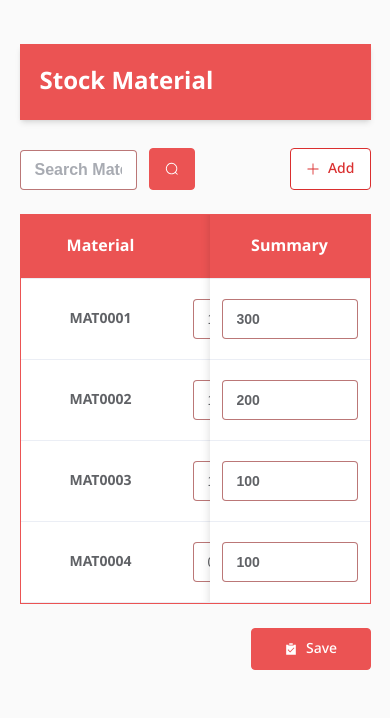
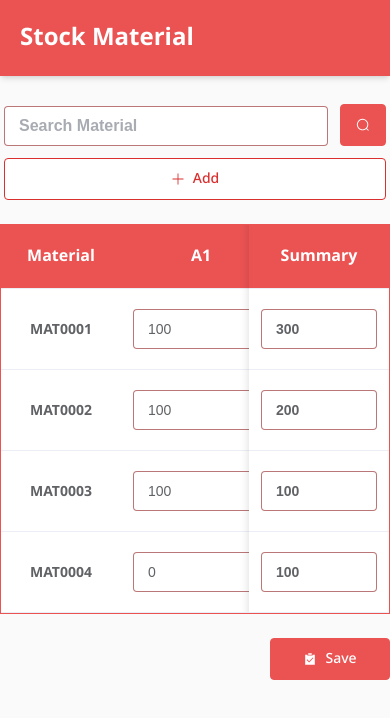
Before and after one commit to mrKongKC/stock-item, a Vue app: page / in a window 390 px wide. Shown: the top 718 px of the page. Built offline with nearby package versions, Linux system fonts and the light colour scheme.

Commit message:
add - responsive

```diff
--- a/src/App.vue
+++ b/src/App.vue
@@ -9,6 +9,5 @@
   position: relative;
   background-color: #fafafa;
   height: 100vh;
-  padding: 24px 0;
 }
 </style>
--- a/src/assets/style.scss
+++ b/src/assets/style.scss
@@ -80,8 +80,8 @@
   font-size: 14px;
 }
 
-.text-4xl {
-  font-size: 32px;
+.text-2xl {
+  font-size: 24px;
 }
 
 .pointer {
--- a/src/views/Stock.vue
+++ b/src/views/Stock.vue
@@ -224,9 +224,9 @@
   <div class="stock-container">
     <div class="stock-container__content">
       <div class="w-100">
-        <h2 class="mb-24 header">Stock Material</h2>
-        <div class="mb-24 flex-end justify-between">
-          <div class="mt-4 flex-end gap-12" style="width: 50%">
+        <p class="mb-24 header font-bold text-2xl">Stock Material</p>
+        <div class="mb-24 header__search-box">
+          <div class="mt-4 flex-end gap-12 input-search">
             <el-input
               v-model="search"
               placeholder="Search Material"
@@ -271,7 +271,7 @@
           prop="Material"
           label="Material"
           align="center"
-          min-width="160"
+          min-width="120"
           fixed="left"
         >
           <template #default="scoped">
@@ -301,7 +301,7 @@
         <el-table-column
           prop="summary"
           label="Summary"
-          min-width="160"
+          min-width="140"
           align="center"
           fixed="right"
         >
@@ -313,7 +313,7 @@
       <div
         class="flex mt-24"
         :class="{
-          'justify-between': saveFinalMaterial.length > 0,
+          'display-material': saveFinalMaterial.length > 0,
           'justify-end': saveFinalMaterial.length === 0
         }"
       >
@@ -395,6 +395,10 @@
     max-width: 90%;
     width: 100%;
 
+    @media (max-width: 425px) {
+      max-width: 100%;
+    }
+
     .header {
       background-color: $primary-color;
       padding-bottom: 4px;
@@ -403,6 +407,25 @@
       box-shadow:
         0 4px 6px -1px #0000001a,
         0 2px 4px -2px #0000001a;
+    }
+
+    .header__search-box {
+      display: flex;
+      justify-content: space-between;
+
+      @media (max-width: 425px) {
+        flex-direction: column;
+        padding: 0 4px;
+      }
+
+      .input-search {
+        width: 50%;
+
+        @media (max-width: 425px) {
+          width: 100%;
+          margin-bottom: 12px;
+        }
+      }
     }
 
     .extend-row {
@@ -417,6 +440,16 @@
       width: 100%;
     }
 
+    .display-material {
+      justify-content: space-between;
+
+      @media (max-width: 425px) {
+        justify-content: initial;
+        align-items: center;
+        flex-direction: column;
+      }
+    }
+
     .save-container {
       background: #ffffff;
       height: 300px;
@@ -424,6 +457,10 @@
       border-radius: 4px;
       border: 1px solid $primary-color;
       margin-bottom: 52px;
+
+      @media (max-width: 425px) {
+        width: 100%;
+      }
     }
   }
 }
```
